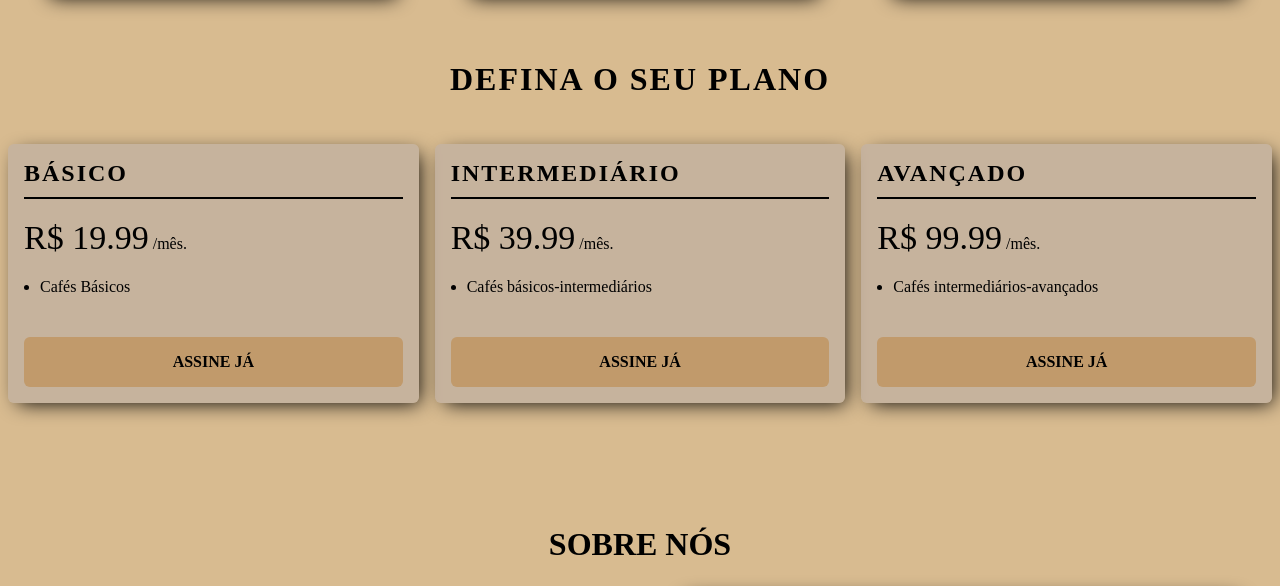
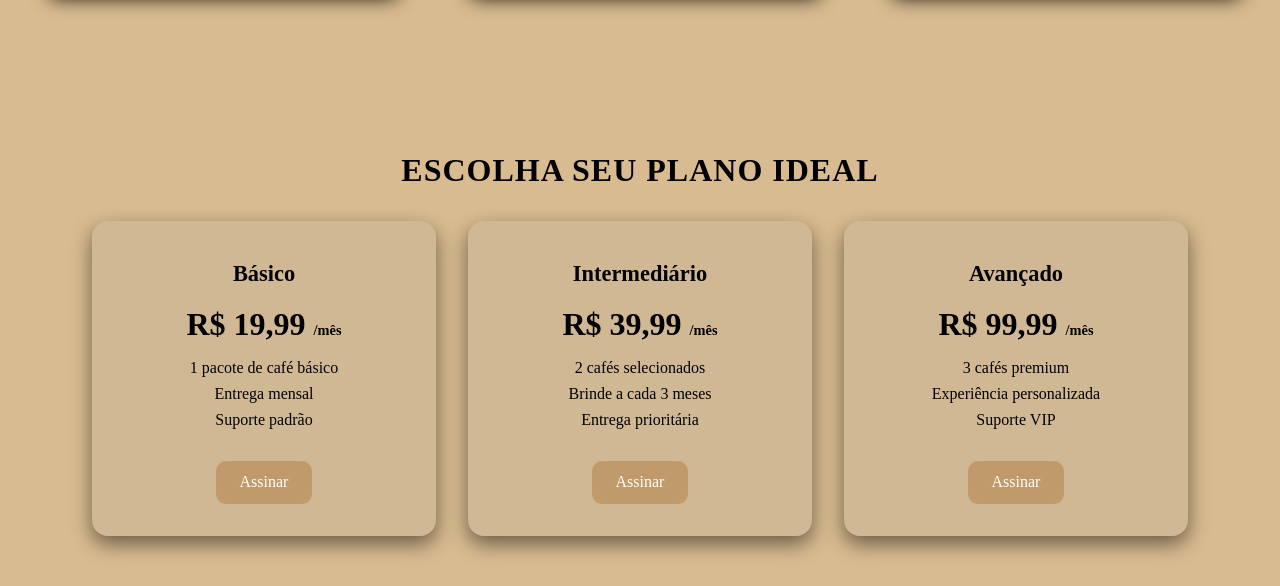
Before and after one commit to joaobiava/interface-web, a plain HTML site: page trabalho-final/arquivosHTML/index.html in a window 1280 px wide. Shown: the part 1400-1986 px from the top of the page. Drawn offline with Linux system fonts and the light colour scheme.

Commit message:
mudei um negocinho a mais e acho q acabou

```diff
--- a/trabalho-final/arquivosCSS/assinaturas.css
+++ b/trabalho-final/arquivosCSS/assinaturas.css
@@ -1,87 +1,75 @@
-.main-title{
+.assinaturas {
+    padding: 4rem 2rem;
+    background-color: var(--background_color);
+    text-align: center;
+}
+.main-title {
     font-size: 2em;
+    margin-bottom: 2rem;
     text-transform: uppercase;
-    text-align: center;
-    margin: 46px 0;
-    letter-spacing: 2px;
+    letter-spacing: 1px;
+}
+.planos-container {
+    display: flex;
+    justify-content: center;
+    gap: 2rem;
+    flex-wrap: wrap;
+}
+.plano {
+    background-color: rgba(182, 172, 172, 0.2);
+    padding: 2rem;
+    border-radius: 16px;
+    width: 280px;
+    box-shadow: 0 8px 20px rgba(0, 0, 0, 0.5);
+    transition: transform 0.3s ease-in-out;
+}
+.plano:hover {
+    transform: translateY(-5px);
+}
+.plano h2 {
+    font-size: 1.4rem;
+    margin-top: 0.5rem;
+}
+.preco {
+    font-size: 2rem;
+    margin: 1rem 0;
+    font-weight: bold;
+}
+.preco span {
+    font-size: 0.9rem;
+}
+.plano ul {
+    list-style: none;
+    padding: 0;
+    margin: 1rem 0;
+    color: var(--text_color);
+}
+.plano ul li {
+    margin-bottom: 0.5rem;
+}
+.botao-plano {
+    display: inline-block;
+    margin-top: 1rem;
+    background-color: var(--button);
+    color: #fff;
+    padding: 0.8rem 1.5rem;
+    text-decoration: none;
+    border-radius: 10px;
+    transition: background-color 0.3s;
+}
+.botao-plano:hover {
+    background-color: #b67d4a;
 }
 
-/** CSS da SECTION**/
-.pricing{
-    display: flex;
-    gap: 16px;
-    margin-bottom: 2em;
-
-}
-.pricing-plan{
-    flex: 1;
-    background-color: rgba(182, 172, 172, 0.5);
-    padding: 16px;
-    border-radius: 6px;
-    box-shadow: 5px 5px 20px -5px #000;
-    display: flex;
-    flex-direction: column;
-}
-.class-plan__title{
-    text-transform: uppercase;
-    border-bottom: 2px solid black;
-    margin-top: 0;
-    padding-bottom: 10px;
-    letter-spacing: 2px;
-}
-.pricing-plan p{
-    margin-top: 0;
-}
-.pricing-plan__price{
-    font-size: 34px;
-}
-.pricing-plan__features{
-    margin: 0 0 35px;
-    color: var(--text_color);
-    padding-left: 16px;
-    line-height: 1.8;
-    flex-grow: 1;
-}
-.pricing-plan__cta{
-    text-decoration: none;
-    color: var(--text_color);
-    background-color: var(--button);
-    border-radius: 6px;
-    text-transform: uppercase;
-    font-size: 16px;
-    font-weight: bold;
-    padding: 16px 10px;
-    text-align: center;
-    transition: all 0.3s ease-in-out;
-}
-.pricing-plan__cta:hover{
-    transform: scale(1.05);
-    box-sizing: content-box;
-}
-
+/* Responsivo */
 @media (max-width: 768px) {
-    .pricing {
+    .planos-container {
         flex-direction: column;
-        gap: 24px;
         align-items: center;
     }
 
-    .pricing-plan {
+    .plano {
         width: 90%;
         max-width: 400px;
     }
-
-    .main-title {
-        font-size: 1.5em;
-        margin: 32px 0;
-    }
-
-    .pricing-plan__cta {
-        font-size: 14px;
-        padding: 14px 8px;
-    }
-
-    .pricing-plan__price {
-        font-size: 28px;
-    }
 }
--- a/trabalho-final/arquivosHTML/index.html
+++ b/trabalho-final/arquivosHTML/index.html
@@ -62,34 +62,46 @@
     </section>
 
     <section class="assinaturas" id="assinaturas">
-        <h1 class="main-title">Defina o seu plano</h1>
-        <section class="pricing">
-            <div class="pricing-plan">
-                <h2 class="class-plan__title">Básico</h2>
-                <p><span class="pricing-plan__price">R$ 19.99</span> /mês.</p>
-                <ul class="pricing-plan__features">
-                    <li>Cafés Básicos</li>
-                </ul>
-                <a href="#" class="pricing-plan__cta">Assine já</a>
+        <h1 class="main-title">Escolha seu plano ideal</h1>
+        <div class="planos-container">
+            <!-- Plano Básico -->
+            <div class="plano">
+            <h2>Básico</h2>
+            <p class="preco">R$ 19,99 <span>/mês</span></p>
+            <ul>
+                <li>1 pacote de café básico</li>
+                <li>Entrega mensal</li>
+                <li>Suporte padrão</li>
+            </ul>
+            <a href="#" class="botao-plano">Assinar</a>
             </div>
-            <div class="pricing-plan">
-                <h2 class="class-plan__title">Intermediário</h2>
-                <p><span class="pricing-plan__price">R$ 39.99</span> /mês.</p>
-                <ul class="pricing-plan__features">
-                    <li>Cafés básicos-intermediários</li>
-                </ul>
-                <a href="#" class="pricing-plan__cta">Assine já</a>
+
+            <!-- Plano Intermediário -->
+            <div class="plano destaque">
+            <h2>Intermediário</h2>
+            <p class="preco">R$ 39,99 <span>/mês</span></p>
+            <ul>
+                <li>2 cafés selecionados</li>
+                <li>Brinde a cada 3 meses</li>
+                <li>Entrega prioritária</li>
+            </ul>
+            <a href="#" class="botao-plano">Assinar</a>
             </div>
-            <div class="pricing-plan">
-                <h2 class="class-plan__title">Avançado</h2>
-                <p><span class="pricing-plan__price">R$ 99.99</span> /mês.</p>
-                <ul class="pricing-plan__features">
-                    <li>Cafés intermediários-avançados</li>
-                </ul>
-                <a href="#" class="pricing-plan__cta">Assine já</a>
+
+            <!-- Plano Avançado -->
+            <div class="plano">
+            <h2>Avançado</h2>
+            <p class="preco">R$ 99,99 <span>/mês</span></p>
+            <ul>
+                <li>3 cafés premium</li>
+                <li>Experiência personalizada</li>
+                <li>Suporte VIP</li>
+            </ul>
+            <a href="#" class="botao-plano">Assinar</a>
             </div>
-        </section>
+        </div>
     </section>
+
 
     <section class="sobre" id="sobre">
         <h2>Sobre Nós</h2>
```
